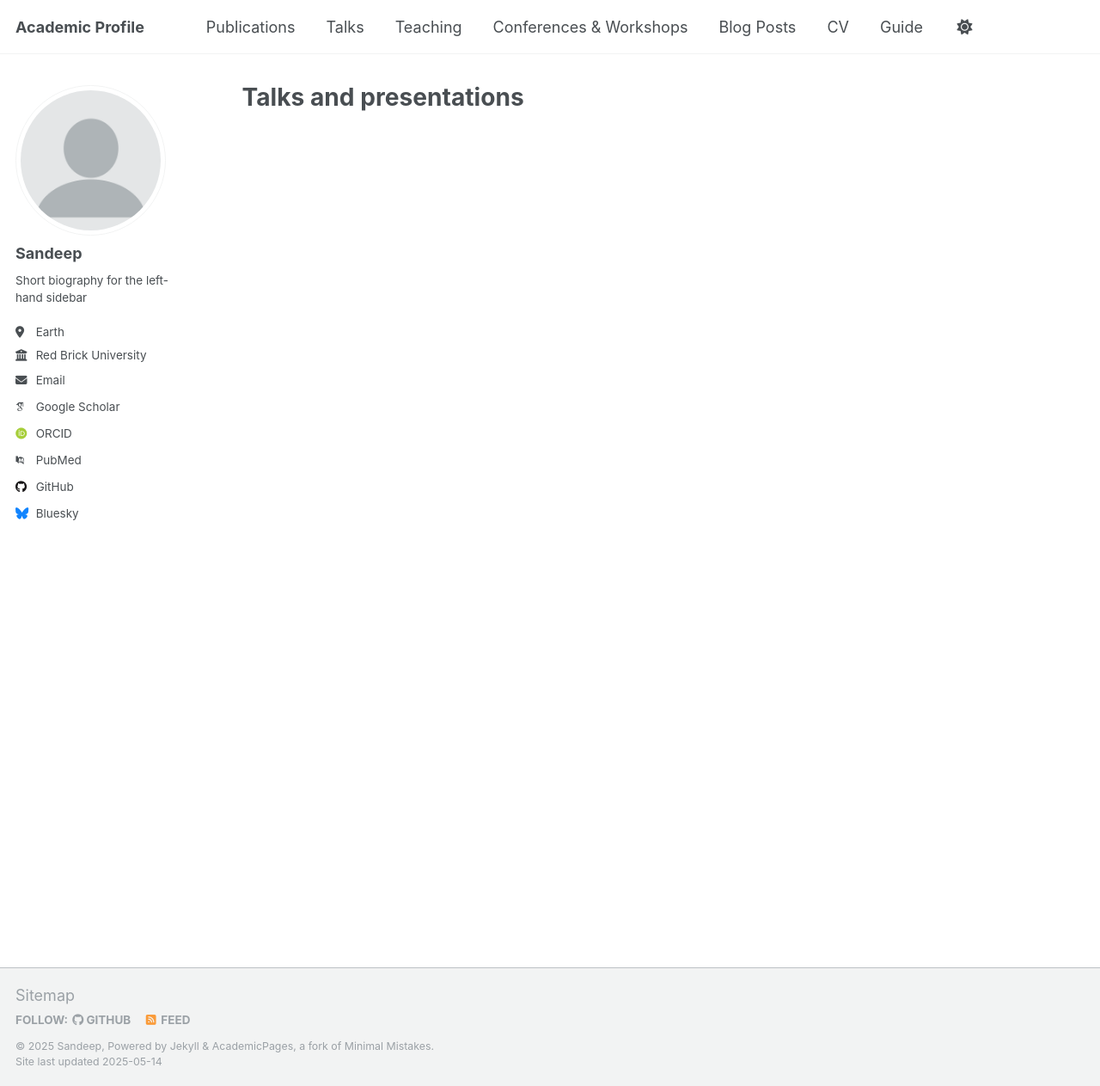
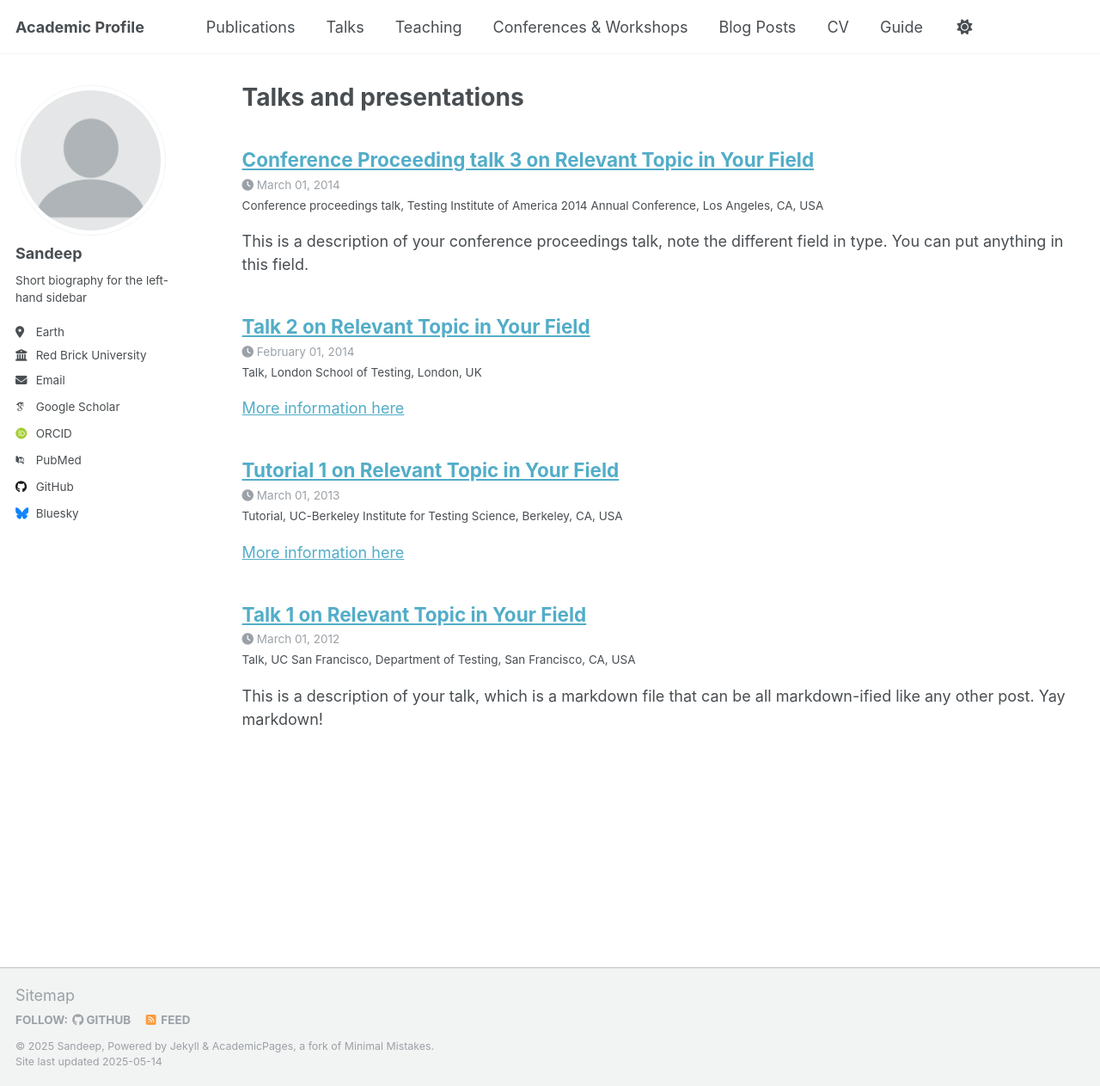
Before and after one commit to sandeepkajal912/sandeepkajal912.github.io, a Jekyll site: the page built from _pages/talks.html, in a window 1280 px wide and 1263 px high. Shown: the whole window at 86% size. Built offline with Jekyll 4.4.1, drawn with Linux system fonts in a browser that asks for light colours; some web fonts are replaced; part of the change alters nothing that is shown.

Commit message:
Update _config.yml

```diff
--- a/_config.yml
+++ b/_config.yml
@@ -87,12 +87,11 @@ publication_category:
 
 # conferences_workshop_cateogry
 # Add this to your existing config
-conferences_workshops:
-  categories:
-    - name: "Conferences"
-      id: "conference"
-    - name: "Workshops"
-      id: "workshop"
+conferences_workshops_categories:
+  - name: "Conferences"
+    id: "conference"
+  - name: "Workshops"
+    id: "workshop"
 
 # Site Settings
 teaser                   :  # filename of teaser fallback teaser image placed in /images/, .e.g. "500x300.png"
@@ -234,7 +233,10 @@ collections:
     permalink: /:collection/:path/
   conferences_workshops:
     output: true
-    permalink: /conferences-workshops/:path/
+    permalink: /conferences-workshops/:name/
+  talks:
+    output: true
+    permalink: /:collection/:path/
 
 
 # These settings control how pages and collections are included in the site
@@ -278,9 +280,9 @@ defaults:
   # _conferences_workshops
   - scope:
       path: "_conferences_workshops"
-      type: conferences_workshops
+      type: "conferences_workshops"
     values:
-      layout: single
+      layout: "conference_workshop"
       author_profile: true
       share: true
       comment: true
```
